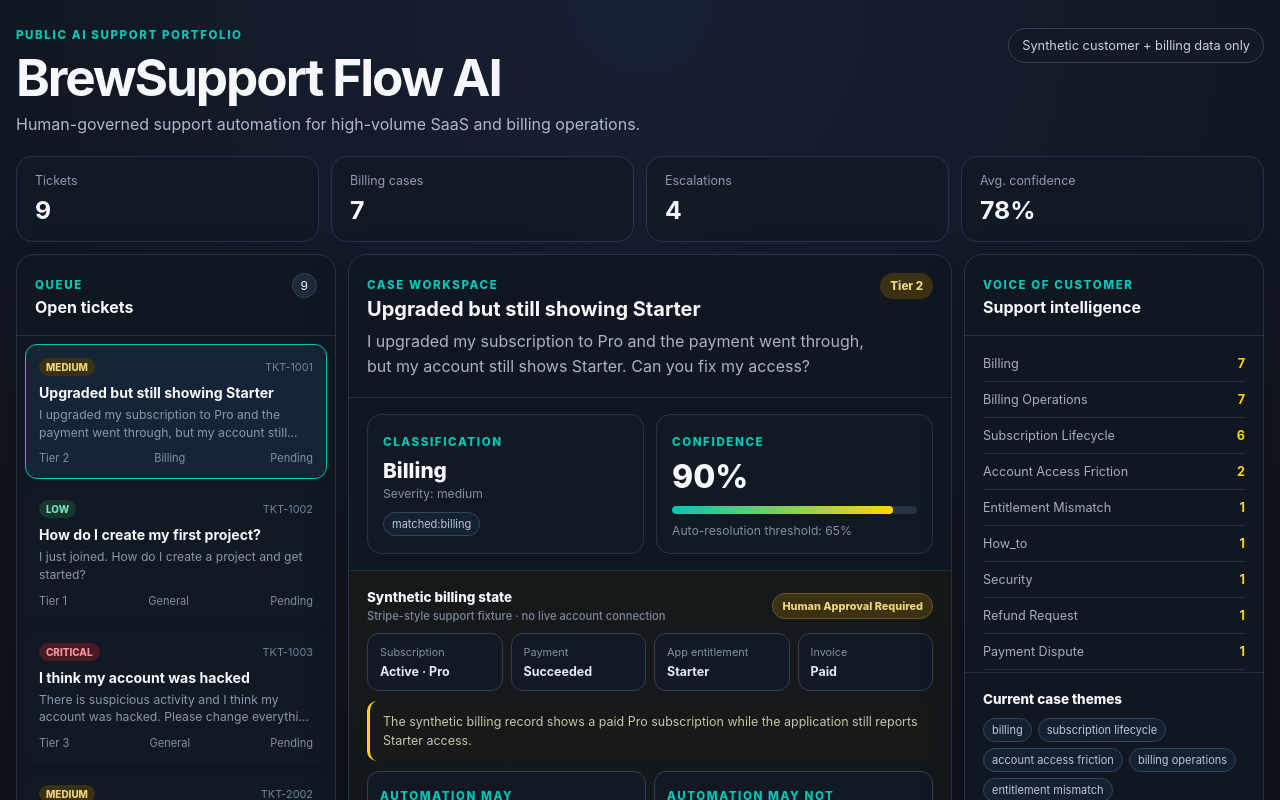
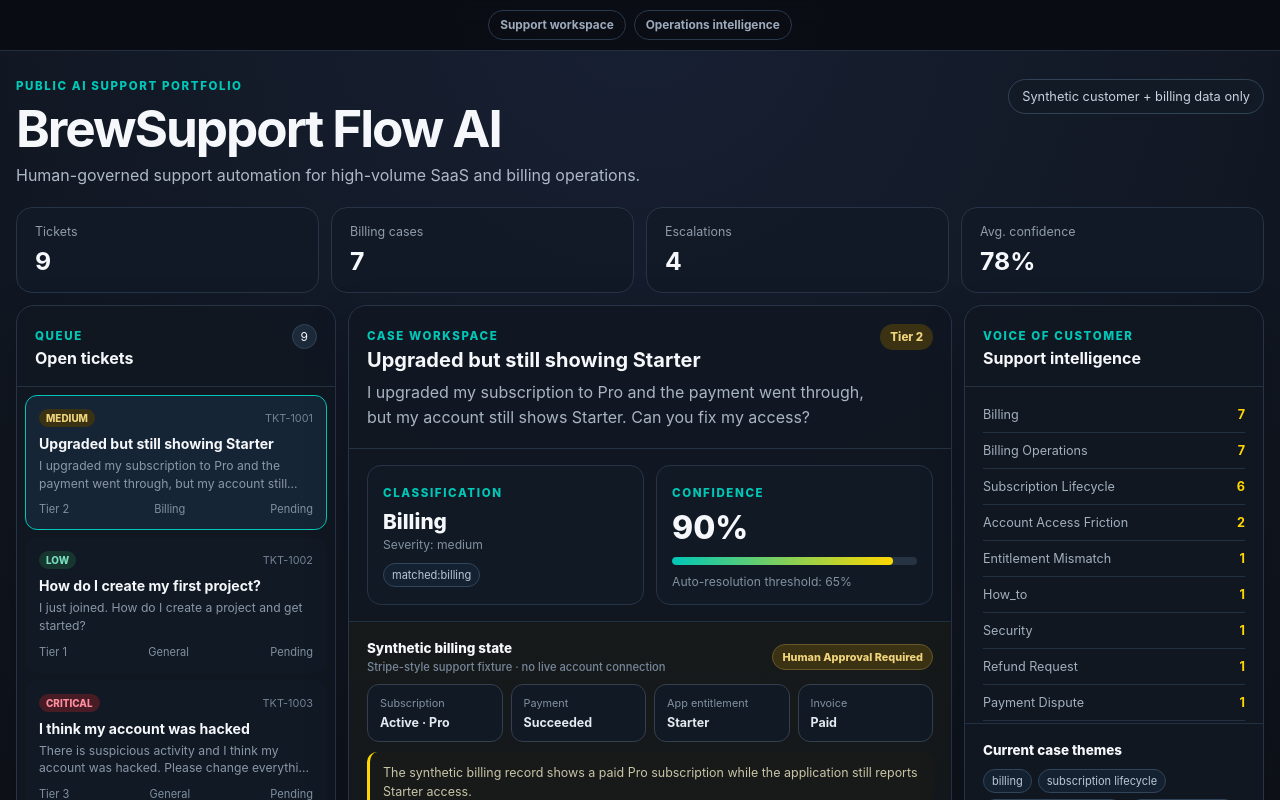
Before and after one commit to Rabrewing/brewsupport-flow-ai, a Next.js app: page / in a window 1280 px wide. Shown: the top 800 px of the page. Built offline with nearby package versions, Linux system fonts and the light colour scheme.

Commit message:
feat(bsf-5): link support workspace and operations intelligence

```diff
--- a/app/layout.tsx
+++ b/app/layout.tsx
@@ -1,6 +1,7 @@
 import type { Metadata } from "next";
 import "./globals.css";
 import "./billing.css";
+import navStyles from "./nav.module.css";
 
 export const metadata: Metadata = {
   title: "BrewSupport Flow AI",
@@ -10,7 +11,13 @@ export const metadata: Metadata = {
 export default function RootLayout({ children }: Readonly<{ children: React.ReactNode }>) {
   return (
     <html lang="en">
-      <body>{children}</body>
+      <body>
+        <nav className={navStyles.nav} aria-label="Portfolio views">
+          <a href="/">Support workspace</a>
+          <a href="/intelligence">Operations intelligence</a>
+        </nav>
+        {children}
+      </body>
     </html>
   );
 }
```
